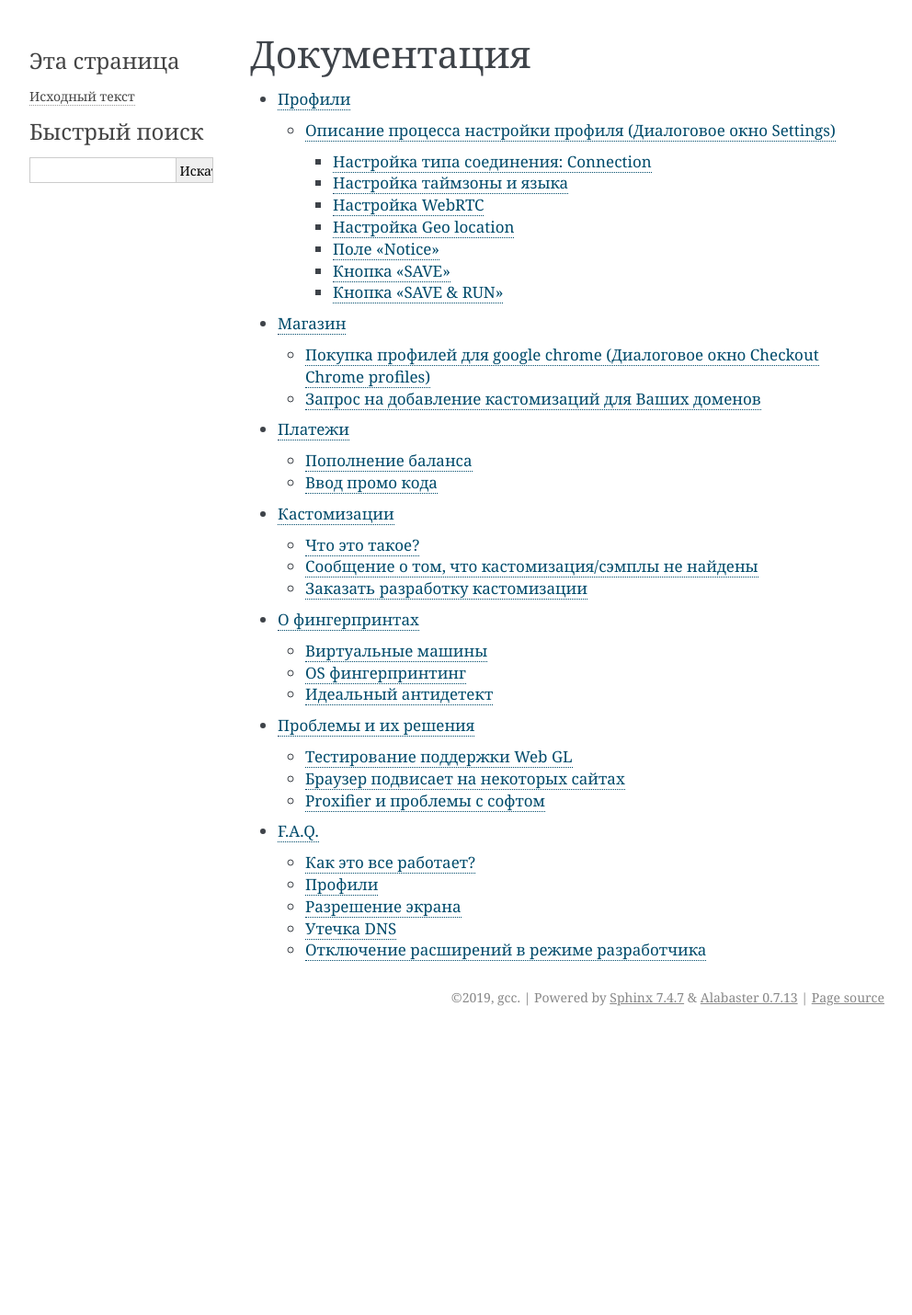
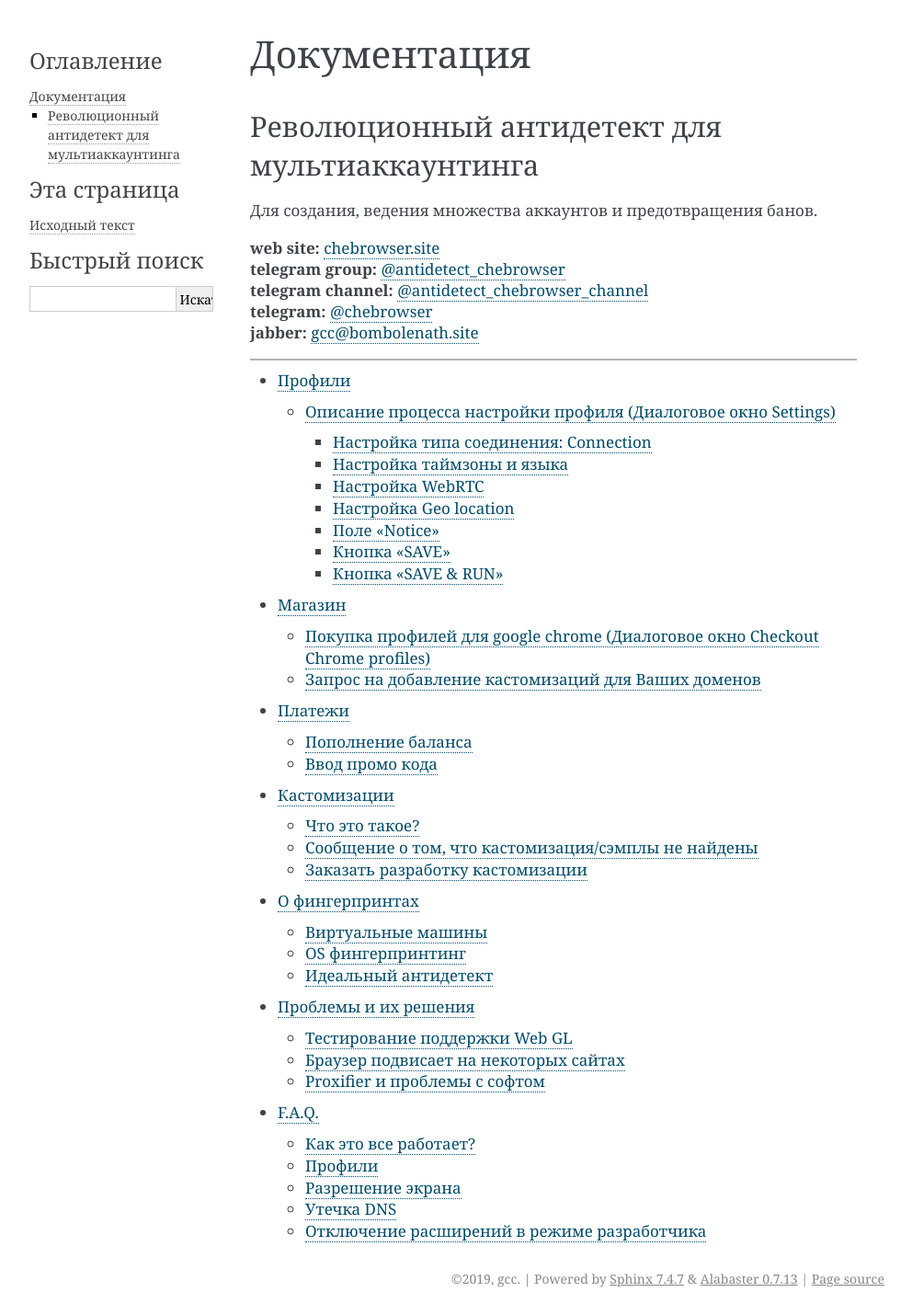
Before and after one commit to gcc-master/chebrowser-doc, a Sphinx documentation site: the page built from source/index.rst, in a window 1280 px wide. Shown: the whole page at 92% size, without its empty margins (148-1140 px from the left). Built offline with Sphinx 7.4.7, drawn with Linux system fonts in a browser that asks for light colours; before the commit the page ends 1124 px from its top, so only the background shows below that.

Commit message:
ver: 0.1.13 - contacts

```diff
--- a/source/index.rst
+++ b/source/index.rst
@@ -5,6 +5,17 @@
 
 Документация
 ============
+Революционный антидетект для мультиаккаунтинга
+----------------------------------------------
+Для создания, ведения множества аккаунтов и предотвращения банов.
+
+| **web site:** `chebrowser.site <https://chebrowser.site/>`_
+| **telegram group:** `@antidetect_chebrowser <https://t.me/antidetect_chebrowser>`_
+| **telegram channel:** `@antidetect_chebrowser_channel <https://t.me/antidetect_chebrowser_channel>`_
+| **telegram:** `@chebrowser <https://t.me/chebrowser>`_
+| **jabber:** gcc@bombolenath.site
+
+--------
 
 .. toctree::
 
```
